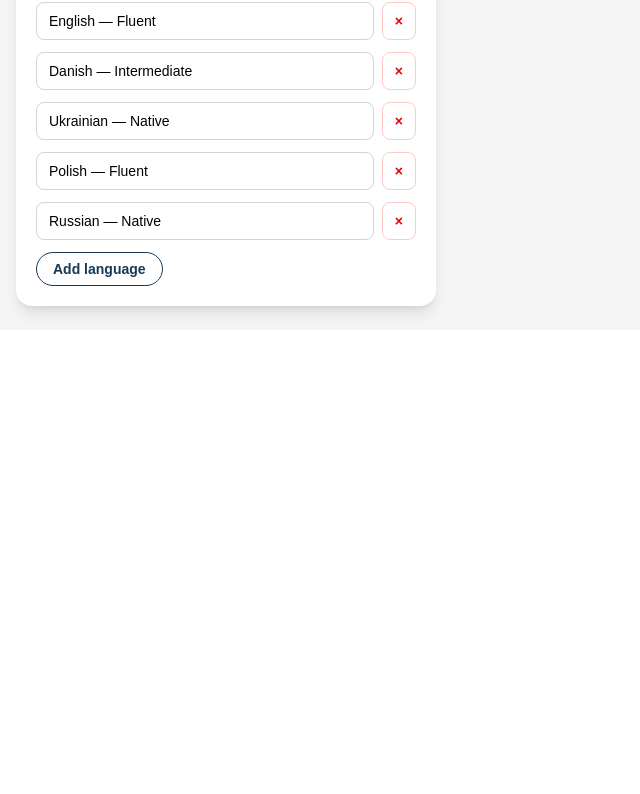
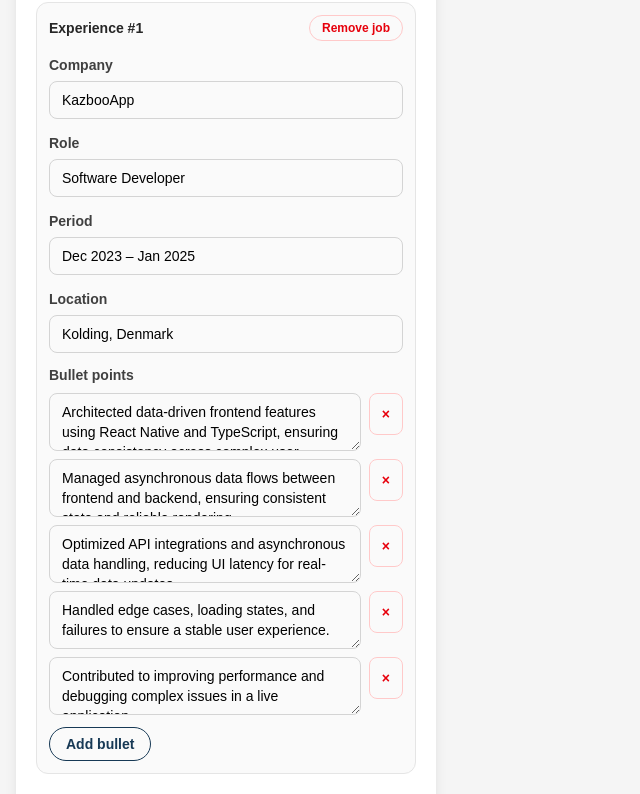
Before and after one commit to AnnaDzig/cv-editor, a React (Vite) app: page / in a window 1280 px wide. Shown: the part 2069-2863 px from the top of the page, without its empty margins (0-640 px from the left). Before the commit the page ends 2399 px from the top, so only its background shows below. Built offline with nearby package versions, Linux system fonts and the light colour scheme.

Commit message:
add new edit fields

```diff
--- a/src/components/CvEditor.tsx
+++ b/src/components/CvEditor.tsx
@@ -81,6 +81,93 @@ export default function CvEditor({ data, setData }: CvEditorProps) {
             }
           : group,
       ),
+    }));
+  };
+  const updateExperienceField = (
+    experienceId: string,
+    field: "company" | "role" | "period" | "location",
+    value: string,
+  ) => {
+    setData((prev) => ({
+      ...prev,
+      experience: prev.experience.map((job) =>
+        job.id === experienceId ? { ...job, [field]: value } : job,
+      ),
+    }));
+  };
+
+  const updateExperienceBullet = (
+    experienceId: string,
+    bulletIndex: number,
+    value: string,
+  ) => {
+    setData((prev) => ({
+      ...prev,
+      experience: prev.experience.map((job) =>
+        job.id === experienceId
+          ? {
+              ...job,
+              bullets: job.bullets.map((bullet, index) =>
+                index === bulletIndex ? value : bullet,
+              ),
+            }
+          : job,
+      ),
+    }));
+  };
+
+  const addExperienceBullet = (experienceId: string) => {
+    setData((prev) => ({
+      ...prev,
+      experience: prev.experience.map((job) =>
+        job.id === experienceId
+          ? {
+              ...job,
+              bullets: [...job.bullets, "New responsibility or achievement."],
+            }
+          : job,
+      ),
+    }));
+  };
+
+  const removeExperienceBullet = (
+    experienceId: string,
+    bulletIndex: number,
+  ) => {
+    setData((prev) => ({
+      ...prev,
+      experience: prev.experience.map((job) =>
+        job.id === experienceId
+          ? {
+              ...job,
+              bullets: job.bullets.filter((_, index) => index !== bulletIndex),
+            }
+          : job,
+      ),
+    }));
+  };
+
+  const addExperience = () => {
+    setData((prev) => ({
+      ...prev,
+      experience: [
+        ...prev.experience,
+        {
+          id: crypto.randomUUID(),
+          company: "New company",
+          role: "Job title",
+          period: "Month Year – Month Year",
+          location: "City, Country",
+          bullets: ["Describe your responsibility or achievement."],
+        },
+      ],
+    }));
+  };
+
+  const removeExperience = (experienceId: string) => {
+    setData((prev) => ({
+      ...prev,
+      experience: prev.experience.filter((job) => job.id !== experienceId),
     }));
   };
 
@@ -222,6 +309,112 @@ export default function CvEditor({ data, setData }: CvEditorProps) {
             ))}
           </div>
         </EditorSection>
+        <EditorSection title="Work Experience">
+          <div className="space-y-5">
+            {data.experience.map((job, jobIndex) => (
+              <div
+                key={job.id}
+                className="rounded-xl border border-neutral-200 bg-neutral-50 p-3">
+                <div className="mb-3 flex items-center justify-between gap-3">
+                  <h4 className="text-sm font-bold text-neutral-800">
+                    Experience #{jobIndex + 1}
+                  </h4>
+
+                  <button
+                    type="button"
+                    onClick={() => removeExperience(job.id)}
+                    className="rounded-full border border-red-200 px-3 py-1 text-xs font-semibold text-red-600 transition hover:bg-red-50">
+                    Remove job
+                  </button>
+                </div>
+
+                <div className="space-y-3">
+                  <Input
+                    label="Company"
+                    value={job.company}
+                    onChange={(value) =>
+                      updateExperienceField(job.id, "company", value)
+                    }
+                  />
+
+                  <Input
+                    label="Role"
+                    value={job.role}
+                    onChange={(value) =>
+                      updateExperienceField(job.id, "role", value)
+                    }
+                  />
+
+                  <Input
+                    label="Period"
+                    value={job.period}
+                    onChange={(value) =>
+                      updateExperienceField(job.id, "period", value)
+                    }
+                  />
+
+                  <Input
+                    label="Location"
+                    value={job.location}
+                    onChange={(value) =>
+                      updateExperienceField(job.id, "location", value)
+                    }
+                  />
+
+                  <div>
+                    <p className="text-sm font-semibold text-neutral-700">
+                      Bullet points
+                    </p>
+
+                    <div className="mt-2 space-y-2">
+                      {job.bullets.map((bullet, bulletIndex) => (
+                        <div
+                          key={`${job.id}-${bulletIndex}`}
+                          className="flex gap-2">
+                          <textarea
+                            value={bullet}
+                            onChange={(event) =>
+                              updateExperienceBullet(
+                                job.id,
+                                bulletIndex,
+                                event.target.value,
+                              )
+                            }
+                            rows={2}
+                            className="w-full rounded-lg border border-neutral-300 px-3 py-2 text-sm outline-none focus:border-[#173955] focus:ring-2 focus:ring-[#173955]/20"
+                          />
+
+                          <button
+                            type="button"
+                            onClick={() =>
+                              removeExperienceBullet(job.id, bulletIndex)
+                            }
+                            className="h-[42px] rounded-lg border border-red-200 px-3 text-sm font-semibold text-red-600 transition hover:bg-red-50">
+                            ×
+                          </button>
+                        </div>
+                      ))}
+                    </div>
+
+                    <button
+                      type="button"
+                      onClick={() => addExperienceBullet(job.id)}
+                      className="mt-3 rounded-full border border-[#173955] px-4 py-1.5 text-sm font-semibold text-[#173955] transition hover:bg-[#173955] hover:text-white">
+                      Add bullet
+                    </button>
+                  </div>
+                </div>
+              </div>
+            ))}
+
+            <button
+              type="button"
+              onClick={addExperience}
+              className="w-full rounded-full bg-[#173955] px-4 py-2 text-sm font-semibold text-white transition hover:bg-[#102a40]">
+              Add new experience
+            </button>
+          </div>
+        </EditorSection>
 
         <EditorSection title="Languages">
           <div className="space-y-3">
```
